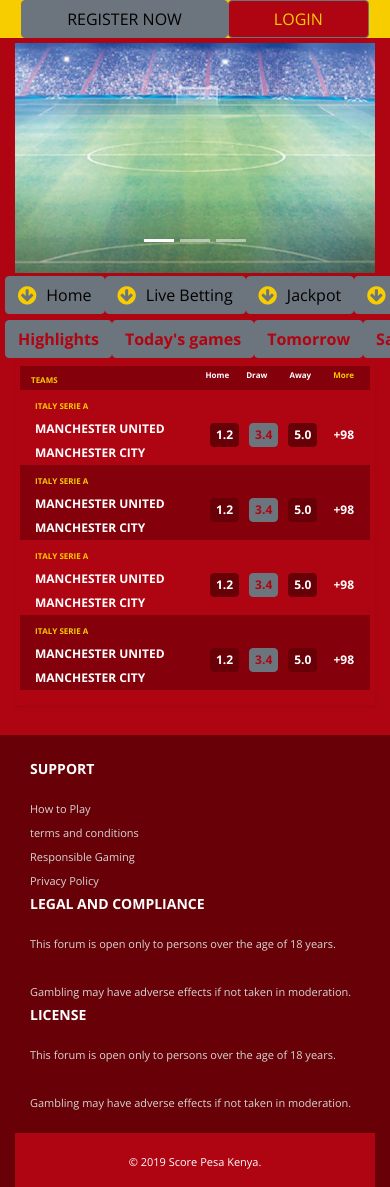
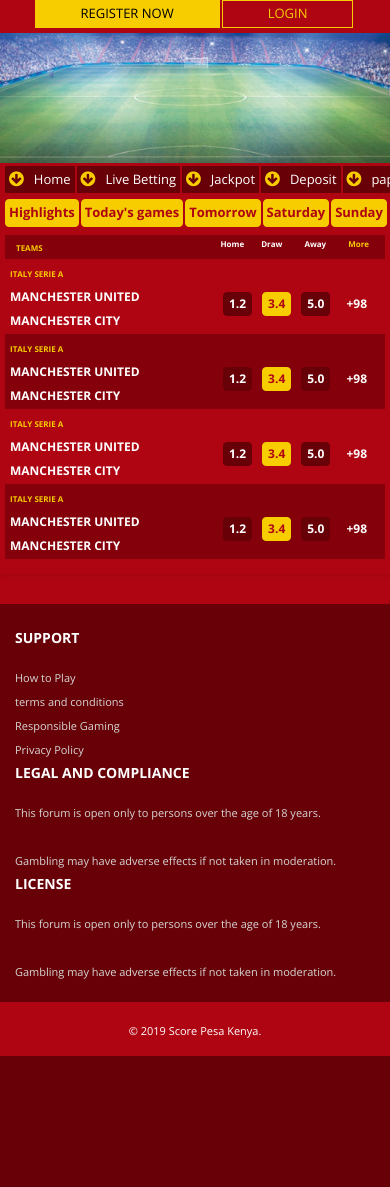
Before and after one commit to Iano254/spotika-desktop, a PHP site: page /mobile.php in a window 390 px wide. After the commit the page ends 1056 px from the top, so only its background shows below. Run offline with PHP 8.4, Linux system fonts and the light colour scheme; some libraries are stand-ins or nearby versions.

Commit message:
mobile UI

```diff
--- a/components/mobile-header.php
+++ b/components/mobile-header.php
@@ -1,11 +1,11 @@
 <header style="margin-bottom:5px;">
 <div class="login-section">
 
-<div class="input-f" style="overflow: hidden; display: flex; justify-content: space-around!important;">
-<button style=" color:black;padding-left:45px; padding-right:45px; " class="btn btn-secondary " type="button" id="dropdownMenuButton" >
+<div class="input-f" style="overflow: hidden; display: flex; justify-content: space-around!important; ">
+<button style=" color:black;padding-left:45px; padding-right:45px;border-radius: 0px; " class="btn btn-secondary " type="button" id="dropdownMenuButton" >
                     REGISTER NOW
                 </button>
-                <button style=" color:#F7CD00; background-color:#AF0512; padding-left:45px; padding-right:45px;" class="btn btn-secondary " type="button" id="dropdownMenuButton" >
+                <button style=" color:#F7CD00; background-color:#AF0512; padding-left:45px; padding-right:45px; border-radius: 0px;" class="btn btn-secondary " type="button" id="dropdownMenuButton" >
                     LOGIN
                 </button>
 </div>
--- /dev/null
+++ b/components/slider-mobile.php
@@ -0,0 +1,35 @@
+<div class="slider-wrapper" style="height:130px; background-image:url('png/score.png'); background-position:center; background-size:cover; overflow:hidden;">
+<div id="myCarousel" class="carousel slide" data-ride="carousel" style="height: 225px;">
+  <!-- Indicators -->
+  <ol class="carousel-indicators">
+    <li data-target="#myCarousel" data-slide-to="0" class="active"></li>
+    <li data-target="#myCarousel" data-slide-to="1"></li>
+    <li data-target="#myCarousel" data-slide-to="2"></li>
+  </ol>
+
+  <!-- Wrapper for slides -->
+  <div class="carousel-inner">
+    <div class="item active">
+
+    </div>
+
+    <div class="item">
+
+    </div>
+
+    <div class="item">
+
+    </div>
+  </div>
+
+  <!-- Left and right controls -->
+  <a class="left carousel-control" href="#myCarousel" data-slide="prev">
+    <span class="glyphicon glyphicon-chevron-left"></span>
+    <span class="sr-only">Previous</span>
+  </a>
+  <a class="right carousel-control" href="#myCarousel" data-slide="next">
+    <span class="glyphicon glyphicon-chevron-right"></span>
+    <span class="sr-only">Next</span>
+  </a>
+</div>
+</div>
--- a/css/custom/style.css
+++ b/css/custom/style.css
@@ -88,7 +88,40 @@ a:hover{
 }
 @media (max-width: 768px){
     .login-section{
-        justify-content: space-evenly!important;
+        padding:0 0;
+        display: flex;
+        justify-content:space-between;
+
+
+    }
+    td{
+        padding:0px!important;
+        border-color: transparent;
+    }
+    .login-section{
+
+    background-color: #F7CD00;
+    }
+    .input-f .btn{
+        font-size:13px;
+        margin-right: 2px;
+        background-color: #F7CD00;
+        border-color: #F7CD00;
+        padding:3px;
+        color:#AF0512;
+    }
+    .input-d .btn{
+        font-size:13px;
+        margin-right: 2px;
+        background-color: #680008;
+        border-color: #680008;
+        padding:3px;
+        color:#fff!important;
+        border-radius: 0px !important;
+    }
+    .login-section{
+        justify-content: space-around!important;
+        background-color: #AF0512!important;
     }
     .side-nav-nav{
         display: none;
@@ -115,18 +148,16 @@ a:hover{
     }
     .odds{
         background-color: #898B8D;
-       margin-right:15px;
-       margin-left:15px;
     }
     .margin-mobi{
         margin-right:15px;
         margin-left:15px;
     }
     .slider-wrapper, .footer-section, .copyright-section{
-        margin-right:15px;
-        margin-left:15px;
+
     }
 }
+
 
 
 .navbar {
--- a/mobile.php
+++ b/mobile.php
@@ -26,7 +26,7 @@
 
 
   <?php include 'components/mobile-header.php';?>
-  <?php include 'components/slider.php';?>
+  <?php include 'components/slider-mobile.php';?>
   <?php include 'components/markets/mobile-highlights.php';?>
 
   <?php include 'components/footer.php';?>
```
